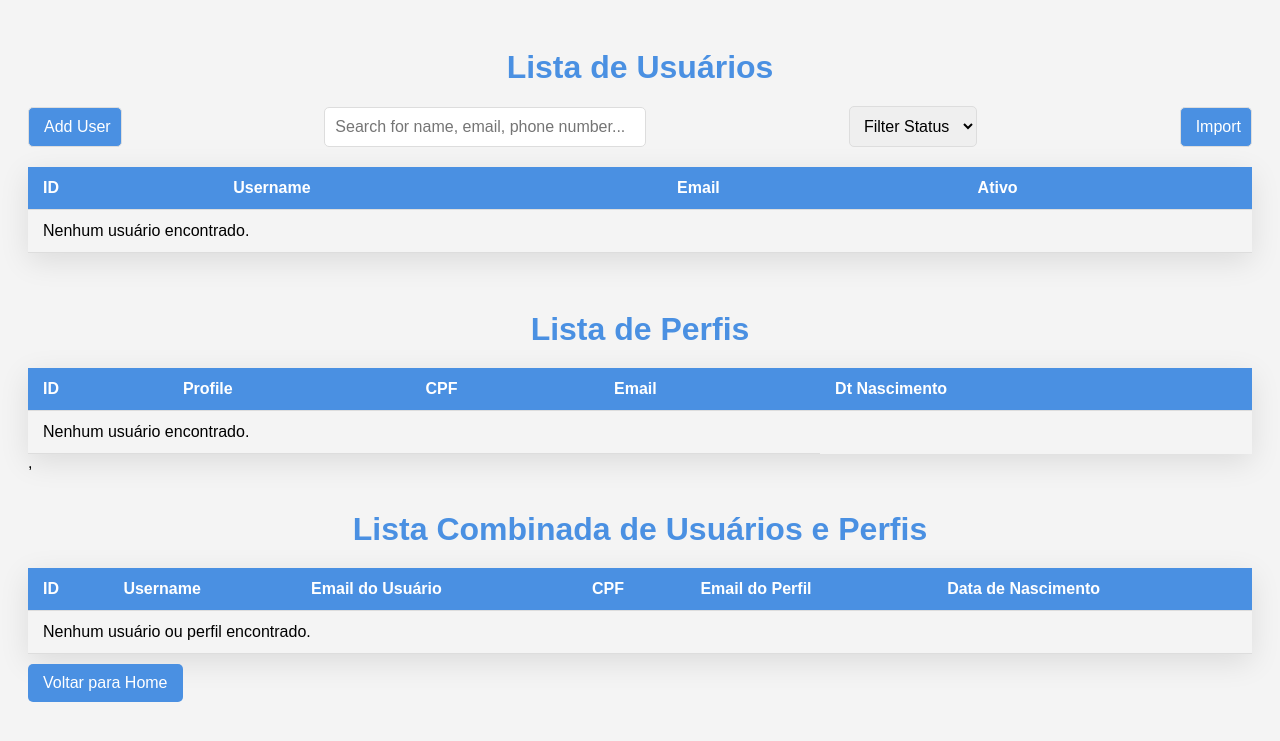
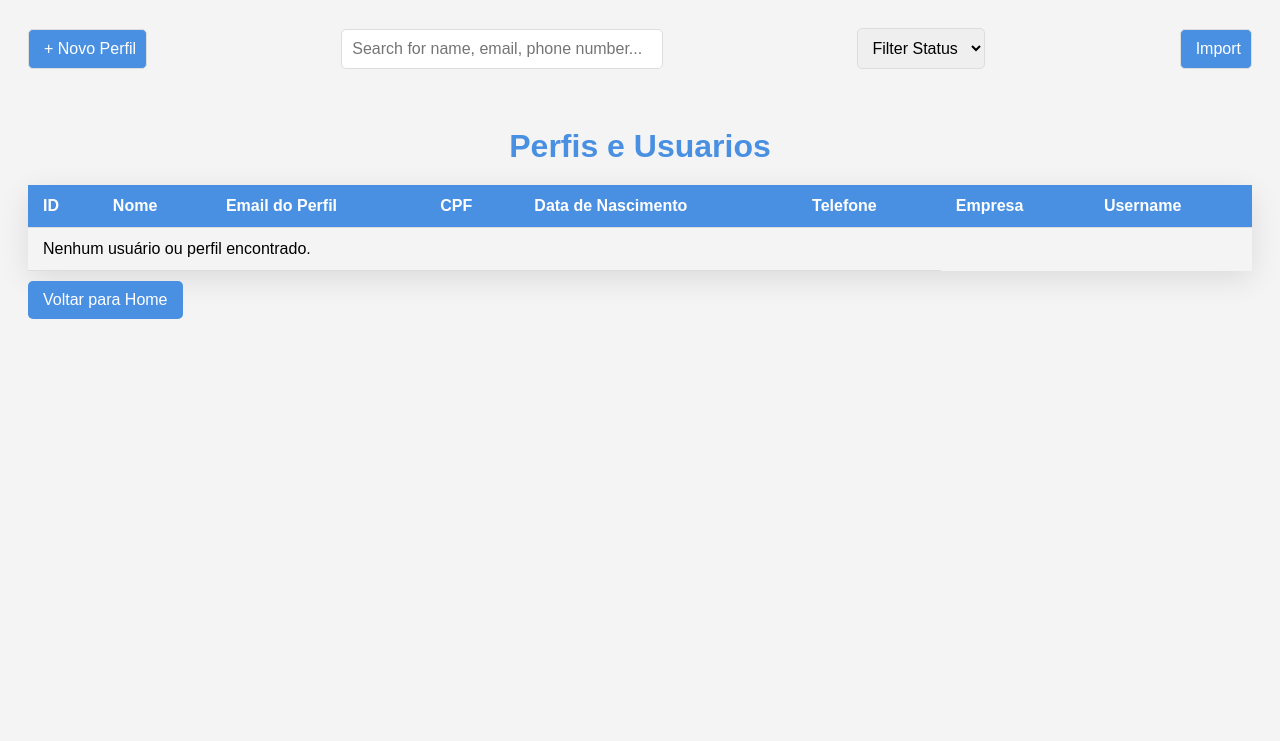
Before and after one commit to eduardocbabo/account, a Django app: page /usuarios/ in a window 1280 px wide. Shown: the top 741 px of the page. Run offline with Django 5.2, Linux system fonts and the light colour scheme.

Commit message:
Melhorias Profile e User

```diff
--- a/access/urls.py
+++ b/access/urls.py
@@ -1,6 +1,6 @@
 from django.urls import path
 from . import views
-from .views import criar_usuario
+from .views import criar_profile
 from django.contrib.auth import views as auth_views
 
 urlpatterns = [
@@ -8,6 +8,6 @@ urlpatterns = [
     path('cadastro/', views.cadastro, name='cadastro'),
     path('login/', views.login, name='login'),
     path('plataforma/', views.plataforma, name='plataforma'),
-    path('criar_usuario/', criar_usuario, name='criar_usuario'),
+    path('criar_profile/', criar_profile, name='criar_profile'),
     path('admin/password_reset/', auth_views.PasswordResetView.as_view(), name='admin_password_reset'),
 ]
--- a/access/views.py
+++ b/access/views.py
@@ -21,7 +21,7 @@ def cadastro(request):
         user = User.objects.create_user(username=username, email=email, password=senha)
         user.save()
 
-        return HttpResponse('Usuario cadastrado!')
+        return HttpResponse('Perfil cadastrado!')
 
 def login(request):
     if request.method == "GET":
@@ -87,14 +87,28 @@ def lista_usuarios(request):
 from django.http import JsonResponse
 from django.views.decorators.csrf import csrf_exempt
 
+# @csrf_exempt
+# def criar_usuario(request):
+#     if request.method == 'POST':
+#         username = request.POST.get('username')
+#         email = request.POST.get('email')
+#         password = request.POST.get('password')
+#         user = User.objects.create_user(username=username, email=email, password=password)
+#         return JsonResponse({'status': 'success', 'user_id': user.id})
+#     return JsonResponse({'status': 'error'}, status=400)
+
 @csrf_exempt
-def criar_usuario(request):
+def criar_profile(request):
     if request.method == 'POST':
-        username = request.POST.get('username')
+        first_name = request.POST.get('first_name')
+        last_name = request.POST.get ('last_name')
         email = request.POST.get('email')
-        password = request.POST.get('password')
-        user = User.objects.create_user(username=username, email=email, password=password)
-        return JsonResponse({'status': 'success', 'user_id': user.id})
+        cpf = request.POST.get('cpf')
+        birthday = request.POST.get('birthday')
+        mobile = request.POST.get('mobile')
+        company = request.POST.get('company')
+        profile = Profile.objects.create(first_name=first_name, last_name=last_name, email=email, cpf=cpf, birthday=birthday, mobile=mobile, company=company)
+        return JsonResponse({'status': 'success', 'profile_id': profile.id})
     return JsonResponse({'status': 'error'}, status=400)
 
 # def send_email_view(request):
--- a/mesa/settings.py
+++ b/mesa/settings.py
@@ -15,6 +15,7 @@ import os
 # Build paths inside the project like this: BASE_DIR / 'subdir'.
 BASE_DIR = Path(__file__).resolve().parent.parent
 
+# DATE_FORMAT = "d/m/Y"
 
 # Quick-start development settings - unsuitable for production
 # See https://docs.djangoproject.com/en/5.1/howto/deployment/checklist/
--- a/templates/usuarios.html
+++ b/templates/usuarios.html
@@ -124,30 +124,53 @@
     color: black;
     text-decoration: none;
 }
+
+        /* .modal-form input,
+        .modal-form select,
+        .modal-form textarea {
+    width: 100%; /* Ou outra largura fixa, como 300px */
+    box-sizing: border-box; /* Garante que padding e bordas sejam incluídos na largura */
+} */
     </style>
 </head>
 <body>
 
-    <h1>Lista de Usuários</h1>
+
 
     <div class="actions">
         <button class="btn">
-            <i data-lucide="plus"></i> Add User
+            <i data-lucide="plus"></i> + Novo Perfil
         </button>
         <div id="userModal" class="modal">
             <div class="modal-content">
                 <span class="close">&times;</span>
-                <h2>Adicionar Usuário</h2>
-                <form id="userForm" method="POST" action="{% url 'criar_usuario' %}">
+                <h2>Adicionar Perfil</h2>
+                <form id="userForm" method="POST" action="{% url 'criar_profile' %}">
                     {% csrf_token %}
-                    <label for="username">Username:</label>
-                    <input type="text" id="username" name="username" required><br><br>
+                    <label for="first_name">Primeiro nome:</label>
+                    <input type="text" id="first_name" name="first_name" required><br><br>
+
+                    <label for="last_name">Sobrenome:</label>
+                    <input type="text" id="last_name" name="last_name" required><br><br>
+
+                    <label for="cpf">CPF:</label>
+                    <input type="text" id="cpf" name="cpf" required><br><br>
 
                     <label for="email">Email:</label>
                     <input type="email" id="email" name="email" required><br><br>
 
-                    <label for="password">Password:</label>
-                    <input type="password" id="password" name="password" required><br><br>
+                    <label for="mobile">Telefone/Whatsapp:</label>
+                    <input type="text" id="mobile" name="mobile" required><br><br>
+
+                    <label for="birthday">Data de Nascimento:</label>
+                    <input type="date" id="birthday" name="birthday" required><br><br>
+
+                    <label for="company">Empresa:</label>
+                    <input type="text" id="company" name="company" required><br><br>
+
+
+                    <!-- <label for="password">Password:</label>
+                    <input type="password" id="password" name="password" required><br><br> -->
 
                     <button type="submit" class="btn">Salvar</button>
                 </form>
@@ -168,31 +191,8 @@
         </button>
     </div>
 
-    <table>
-        <thead>
-            <tr>
-                <th>ID</th>
-                <th>Username</th>
-                <th>Email</th>
-                <th>Ativo</th>
-            </tr>
-        </thead>
-        <tbody>
-            {% for usuario in usuarios %}
-            <tr>
-                <td>{{ usuario.id }}</td>
-                <td>{{ usuario.username }}</td>
-                <td>{{ usuario.email }}</td>
-                <td>{{ usuario.is_active|yesno:"Sim,Não" }}</td>
-            </tr>
-            {% empty %}
-            <tr>
-                <td colspan="4">Nenhum usuário encontrado.</td>
-            </tr>
-            {% endfor %}
-        </tbody>
-    </table>
-    <br>
+
+    <!-- <br>
     <br>
     <h1>Lista de Perfis</h1>
     <table>
@@ -224,31 +224,62 @@
 
 
 <br>
-<br>
-<h1>Lista Combinada de Usuários e Perfis</h1>
+<br> -->
+
+<!-- <h1>Lista de Usuários</h1>
 <table>
     <thead>
         <tr>
             <th>ID</th>
             <th>Username</th>
-            <th>Email do Usuário</th>
-            <th>CPF</th>
-            <th>Email do Perfil</th>
-            <th>Data de Nascimento</th>
+            <th>Email</th>
+            <th>Ativo</th>
         </tr>
     </thead>
     <tbody>
         {% for usuario in usuarios %}
-            {% with profile=usuario.profile %}
+        <tr>
+            <td>{{ usuario.id }}</td>
+            <td>{{ usuario.username }}</td>
+            <td>{{ usuario.email }}</td>
+            <td>{{ usuario.is_active|yesno:"Sim,Não" }}</td>
+        </tr>
+        {% empty %}
+        <tr>
+            <td colspan="4">Nenhum usuário encontrado.</td>
+        </tr>
+        {% endfor %}
+    </tbody>
+</table> -->
+
+<br>
+
+<h1>Perfis e Usuarios</h1>
+<table>
+    <thead>
+        <tr>
+            <th>ID</th>
+            <th>Nome</th>
+            <th>Email do Perfil</th>
+            <th>CPF</th>
+            <th>Data de Nascimento</th>
+            <th>Telefone</th>
+            <th>Empresa</th>
+            <th>Username</th>
+        </tr>
+    </thead>
+    <tbody>
+        {% for profile in profiles %}
             <tr>
-                <td>{{ usuario.id }}</td>
+                <td>{{ profile.id }}</td>
+                <td>{{ profile.first_name }} {{ profile.last_name }}</td>
+                <td>{{ profile.email }}</td>
+                <td>{{ profile.cpf }}</td>
+                <td>{{ profile.birthday|date:"d/m/Y" }}</td>
+                <td>{{ profile.mobile }}</td>
+                <td>{{ profile.company }}</td>
                 <td>{{ usuario.username }}</td>
-                <td>{{ usuario.email }}</td>
-                <td>{{ profile.cpf }}</td>
-                <td>{{ profile.email }}</td>
-                <td>{{ profile.birthday }}</td>
             </tr>
-            {% endwith %}
         {% empty %}
         <tr>
             <td colspan="6">Nenhum usuário ou perfil encontrado.</td>
```
